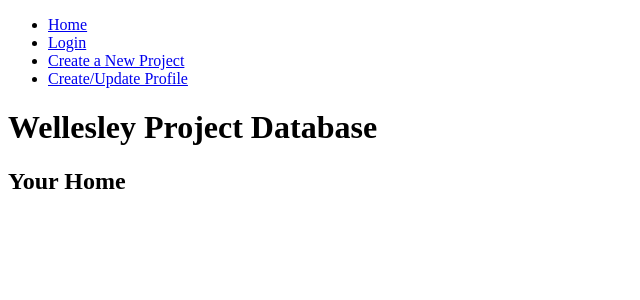
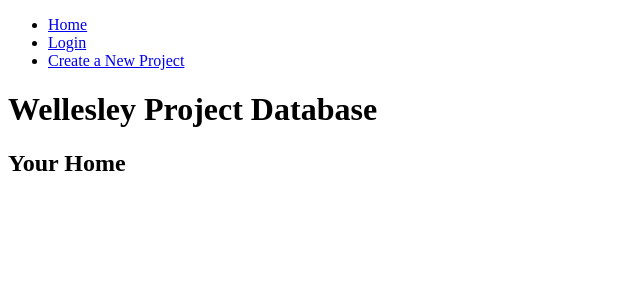
Before and after one commit to AndreaLeon/semester-project-wellesleyprojectdatabase, a Flask app: page /user/1 in a window 1280 px wide. Shown: the top 300 px of the page, without its empty margins (0-640 px from the left). Run offline with Flask 2, Linux system fonts and the light colour scheme; the visitor is signed in with stand-in values (Sample User, id 1).

Commit message:
Adding change to base.html

```diff
--- a/templates/base.html
+++ b/templates/base.html
@@ -19,7 +19,6 @@
       <li><a href="{{ url_for('index') }}">Home</a>
       <li><a href="{{ url_for('login') }}">Login</a>
       <li><a href="{{ url_for('createProject') }}">Create a New Project</a>
-      <li><a href="{{ url_for('createProfile') }}">Create/Update Profile</a>
     </ul>
   </div>
 
```
Also changed, not shown: 1 other file.
